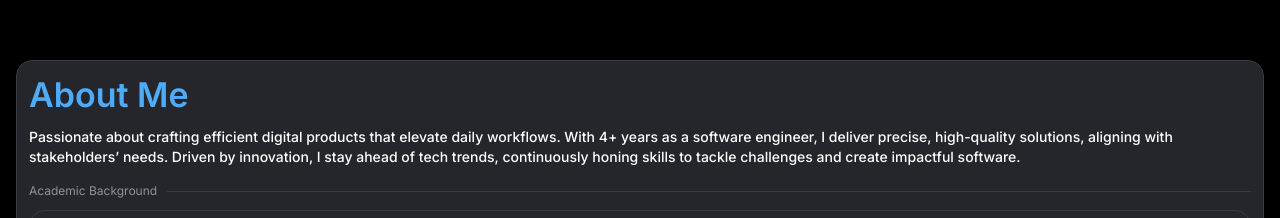
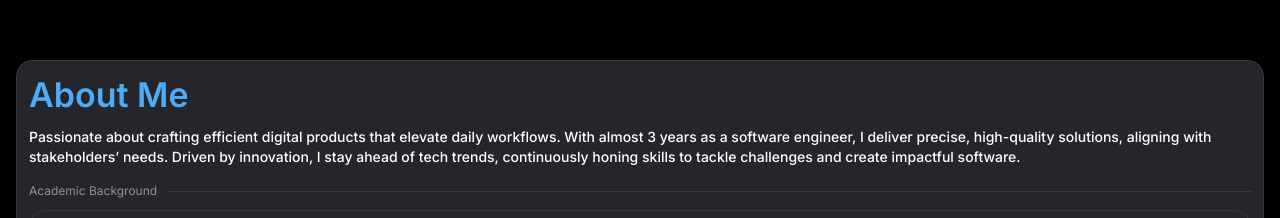
Before and after one commit to vidarshan/portfolio-4, a React (Vite) app: page / in a window 1280 px wide. Shown: the part 900-1118 px from the top of the page. Built offline with nearby package versions, Linux system fonts and the light colour scheme.

Commit message:
Update content

```diff
--- a/src/pages/AboutPage.tsx
+++ b/src/pages/AboutPage.tsx
@@ -21,7 +21,7 @@ const AboutPage = () => {
         </Title>
         <Text size="sm" fw={500} mb={4}>
           Passionate about crafting efficient digital products that elevate
-          daily workflows. With 4+ years as a software engineer, I deliver
+          daily workflows. With almost 3 years as a software engineer, I deliver
           precise, high-quality solutions, aligning with stakeholders’ needs.
           Driven by innovation, I stay ahead of tech trends, continuously honing
           skills to tackle challenges and create impactful software.
```
